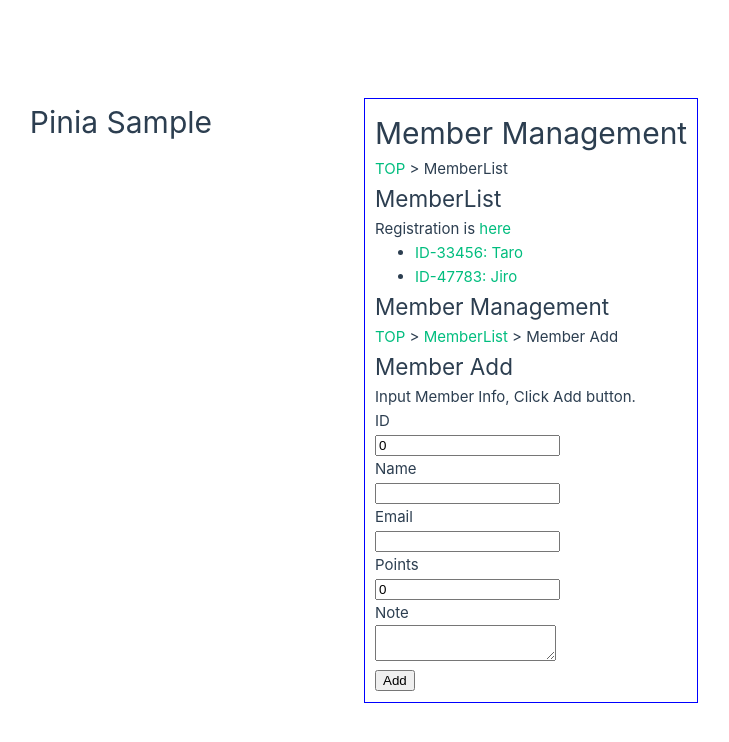
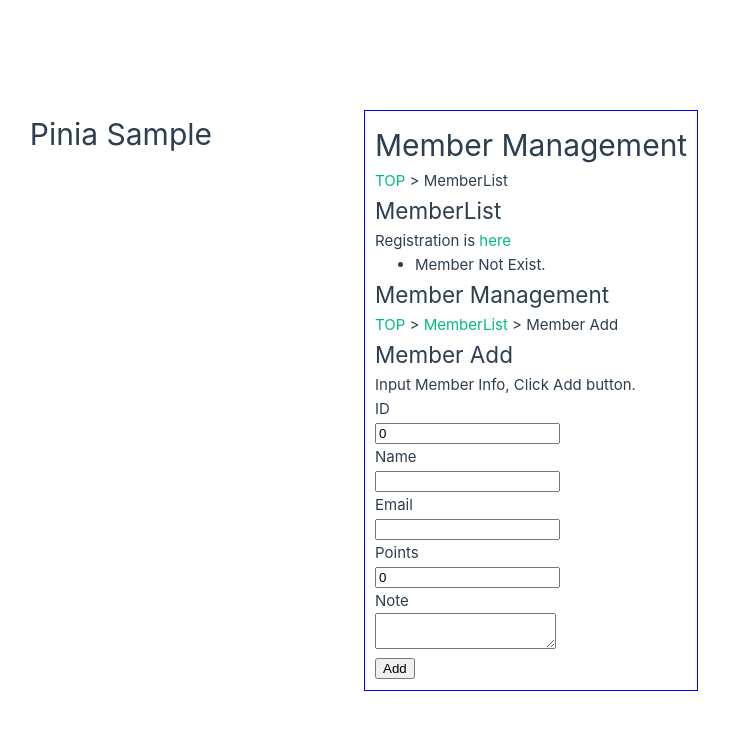
Before and after one commit to koyamal/pra_vue3, a Vue app in the folder Vue3FrontDevTextBook/chap11/myUseRouterPinia/: page /member/add in a window 1280 px wide. Shown: the top 742 px of the page, without its empty margins (276-1005 px from the left). Built offline with nearby package versions, Linux system fonts and the light colour scheme.

Commit message:
Use sessionStorage

```diff
--- a/Vue3FrontDevTextBook/chap11/myUseRouterPinia/src/App.vue
+++ b/Vue3FrontDevTextBook/chap11/myUseRouterPinia/src/App.vue
@@ -1,11 +1,3 @@
-<script setup lang="ts">
-import {RouterView} from "vue-router";
-import { useMembersStore } from "@/stores/members";
-
-const membersStore = useMembersStore();
-membersStore.initList();
-</script>
-
 <template>
   <header>
     <h1>Pinia Sample</h1>
--- a/Vue3FrontDevTextBook/chap11/myUseRouterPinia/src/stores/members.ts
+++ b/Vue3FrontDevTextBook/chap11/myUseRouterPinia/src/stores/members.ts
@@ -18,15 +18,19 @@ export const useMembersStore = defineStore({
         const member = state.memberList.get(id) as Member;
         return member;
       }
-    }
+    },
+    isMemberListEmpty: (state): boolean => {
+      return state.memberList.size === 0;
+    },
   },
   actions: {
-    initList(): void {
-      this.memberList.set(33456, {id: 33456, name: "Taro", email: "taro@example.com", points: 35, note: "VIP"});
-      this.memberList.set(47783, {id: 47783, name: "Jiro", email: "jiro@example.com", points: 42});
+    prepareMemberList(): void {
+      let memberList = new Map<number, Member>();
+      const memberListJSONStr = sessionStorage.getItem("memberList");
+      if(memberListJSONStr != undefined){
+        const memberListJSON = JSON.parse(memberListJSONStr);
+      }
+      this.memberList = memberList;
     },
-    addMember(member: Member): void {
-      this.memberList.set(member.id, member);
-    }
   },
 });
--- a/Vue3FrontDevTextBook/chap11/myUseRouterPinia/src/views/member/MemberList.vue
+++ b/Vue3FrontDevTextBook/chap11/myUseRouterPinia/src/views/member/MemberList.vue
@@ -5,9 +5,16 @@ import type {Member} from "@/interface";
 import { useMembersStore } from "@/stores/members";
 
 const membersStore = useMembersStore();
+membersStore.prepareMemberList();
+
 const memberList = computed(
   (): Map<number, Member> => {
     return membersStore.memberList;
+  }
+);
+const isEmptyList = computed(
+  (): boolean => {
+    return membersStore.isMemberListEmpty;
   }
 );
 </script>
@@ -36,6 +43,7 @@ const memberList = computed(
     </p>
     <section>
       <ul>
+        <li v-if="isEmptyList">Member Not Exist.</li>
         <li
           v-for="[id, member] in memberList"
           v-bind:key="id"
```
